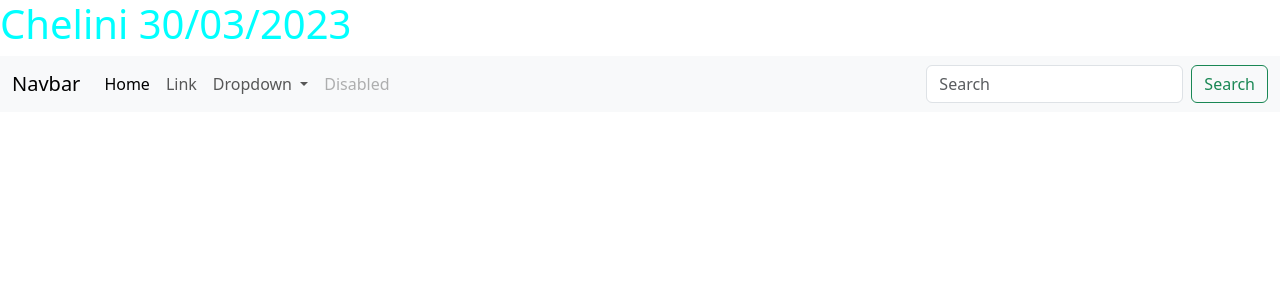
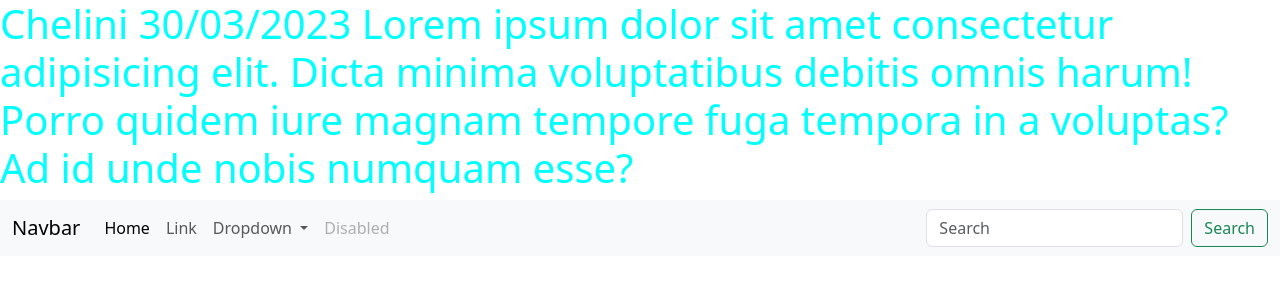
Before and after one commit to LorenzoChelini/Chelini-Compito1, a plain HTML site: page index.html in a window 1280 px wide. Drawn offline with nearby package versions, Linux system fonts and the light colour scheme.

Commit message:
modified title

```diff
--- a/index.html
+++ b/index.html
@@ -9,7 +9,7 @@
     <title>CheliniCompito1</title>
 </head>
 <body>
-    <h1 class="titolo">Chelini 30/03/2023</h1>
+    <h1 class="titolo">Chelini 30/03/2023 Lorem ipsum dolor sit amet consectetur adipisicing elit. Dicta minima voluptatibus debitis omnis harum! Porro quidem iure magnam tempore fuga tempora in a voluptas? Ad id unde nobis numquam esse?</h1>
 
     <nav class="navbar navbar-expand-lg bg-body-tertiary">
         <div class="container-fluid">
```
